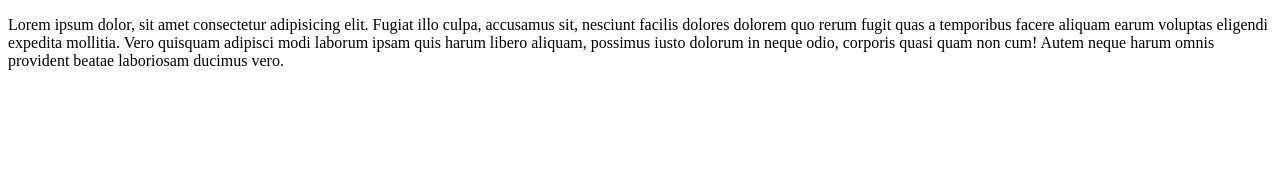
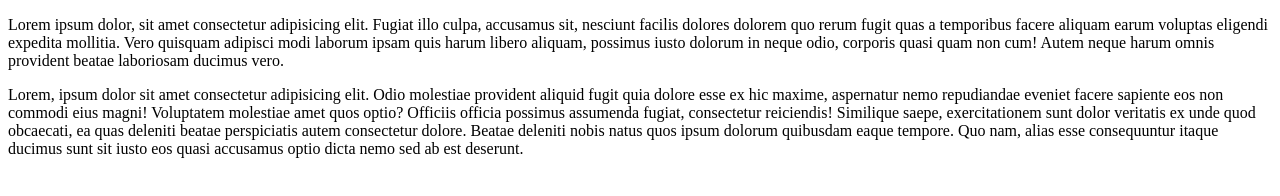
Before and after one commit to SebastianCosci/graziepastas, a plain HTML site: page index.html in a window 1280 px wide. Drawn offline with Linux system fonts and the light colour scheme.

Commit message:
agrego lorem

```diff
--- a/index.html
+++ b/index.html
@@ -7,6 +7,9 @@
     <title>Document</title>
     <p>Lorem ipsum dolor, sit amet consectetur adipisicing elit. Fugiat illo culpa, accusamus sit, nesciunt facilis dolores dolorem quo rerum fugit quas a temporibus facere aliquam earum voluptas eligendi expedita mollitia.
     Vero quisquam adipisci modi laborum ipsam quis harum libero aliquam, possimus iusto dolorum in neque odio, corporis quasi quam non cum! Autem neque harum omnis provident beatae laboriosam ducimus vero.</p>
+    <p>Lorem, ipsum dolor sit amet consectetur adipisicing elit. Odio molestiae provident aliquid fugit quia dolore esse ex hic maxime, aspernatur nemo repudiandae eveniet facere sapiente eos non commodi eius magni!
+    Voluptatem molestiae amet quos optio? Officiis officia possimus assumenda fugiat, consectetur reiciendis! Similique saepe, exercitationem sunt dolor veritatis ex unde quod obcaecati, ea quas deleniti beatae perspiciatis autem consectetur dolore.
+    Beatae deleniti nobis natus quos ipsum dolorum quibusdam eaque tempore. Quo nam, alias esse consequuntur itaque ducimus sunt sit iusto eos quasi accusamus optio dicta nemo sed ab est deserunt.</p>
 </head>
 <body>
 
```
